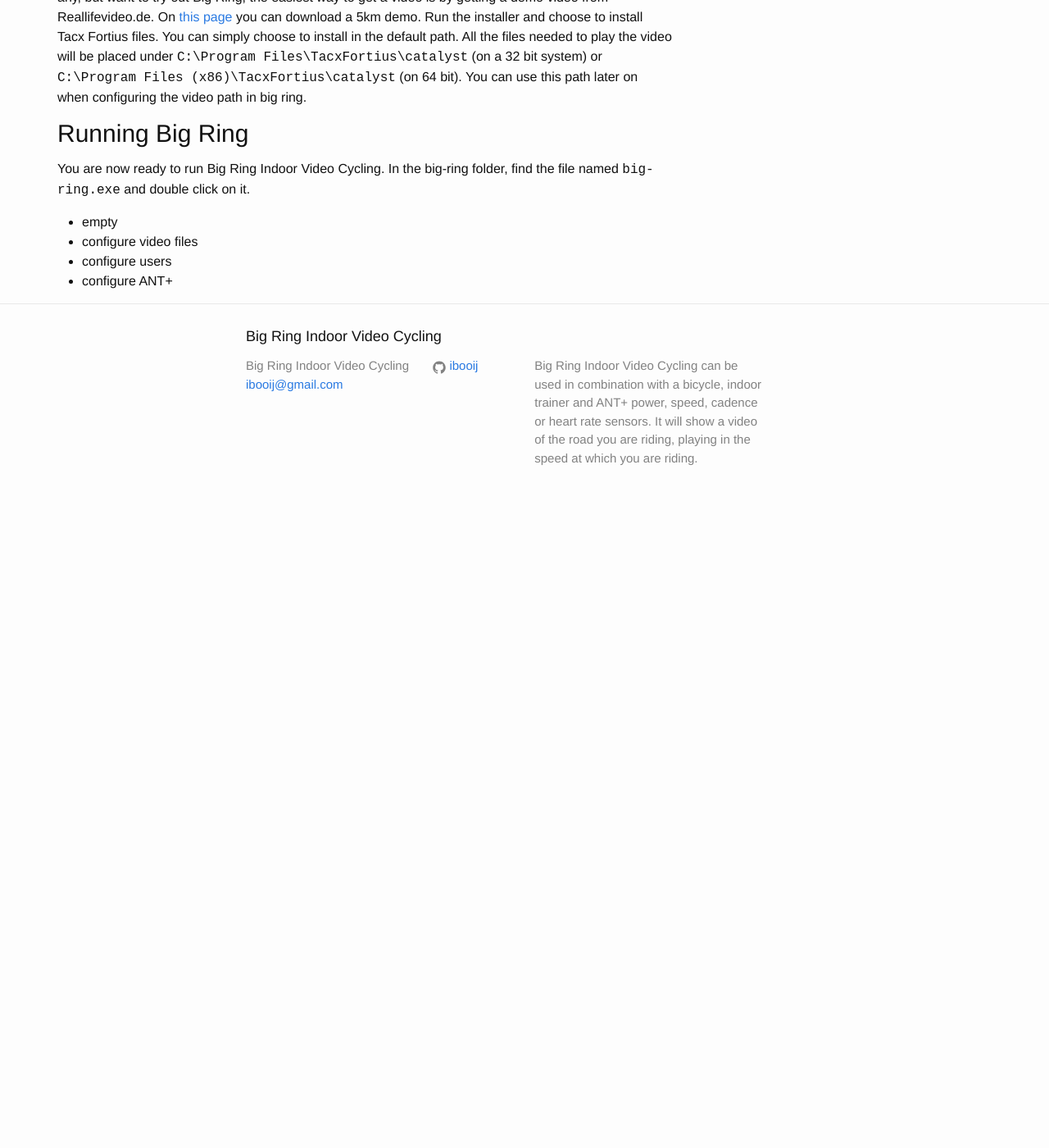
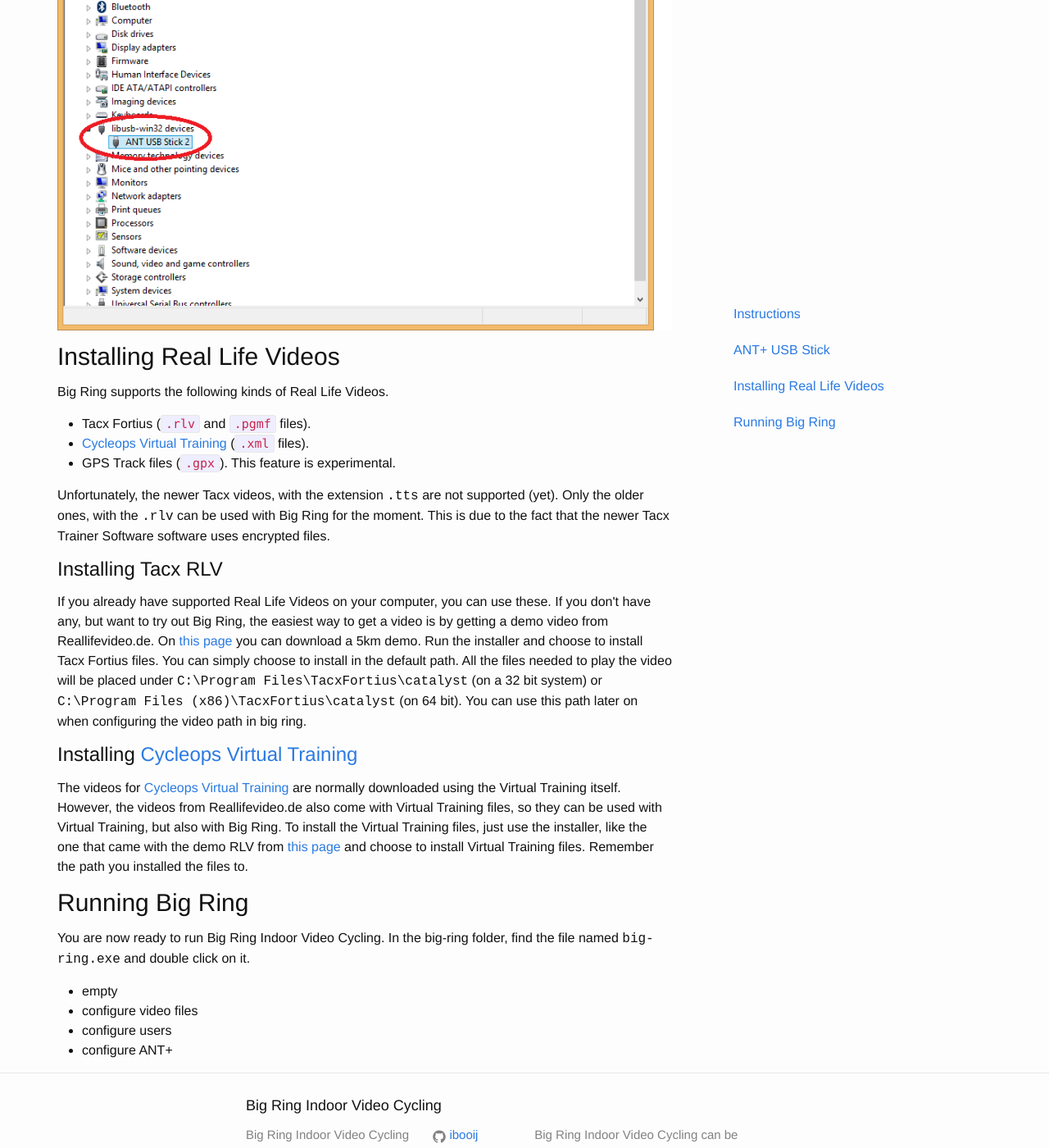
Before and after one commit to rsippl/big-ring, a Jekyll site: the page built from instructions.html, in a window 1280 px wide and 1400 px high, scrolled down 1068 px. Shown: the whole window at 82% size. Built offline with Jekyll 4.4.1, drawn with Linux system fonts in a browser that asks for light colours; nearby versions of some CDN libraries; before the commit the page ends 1698 px from its top, so only the background shows below that; some of the changed text lies outside the part shown.

Commit message:
Updated instructions. Still needs information on running Big Ring

```diff
--- a/instructions.html
+++ b/instructions.html
@@ -32,7 +32,7 @@
     you downloaded. Right-click on the zip-file and choose "Extract files". The
     resulting folder will contain all files needed for running Big Ring.</p>
 
-    <h2>ANT+ USB Stick on Windows</h2>
+    <h2 id="antusb">ANT+ USB Stick on Windows</h2>
 
     <p>To use Big Ring with ANT+ sensors, you will need to use an ANT+ USB stick
     (e.g. <a href="http://www.thisisant.com/developer/components/antusb2">this one</a>.).
@@ -48,11 +48,28 @@
     will start to download and install the driver for your device. Wait for this
     to complete before continuing.</p>
 
-    <h2>Installing Real Life Videos</h2>
+    <p>When opening <tt>Control&nbsp;Panel&nbsp;->&nbsp;Device&nbsp;Manager</tt>
+        you will see the device listed.
+        <img src="assets/images/device_manager.png" alt="Device Manager" class="img-responsive center-block" />
+    </p>
 
-    <p>Big Ring supports Tacx Real Life Videos. Unfortunately, the newer videos,
-        with the extension <tt>.tts</tt> are not supported (yet). Only the older
+    <h2 id="installvideos">Installing Real Life Videos</h2>
+
+    <p>Big Ring supports the following kinds of Real Life Videos.
+        <ul>
+            <li>Tacx Fortius (<code>.rlv</code> and <code>.pgmf</code> files).</li>
+            <li><a href="https://www.cycleops.com/virtualtraining/overview">Cycleops Virtual Training</a> (<code>.xml</code> files).</li>
+            <li>GPS Track files (<code>.gpx</code>). This feature is experimental.
+        </ul>
+
+        Unfortunately, the newer Tacx videos,  with the extension <tt>.tts</tt> are not supported (yet). Only the older
         ones, with the <tt>.rlv</tt> can be used with Big Ring for the moment.
+        This is due to the fact that the newer Tacx Trainer Software software uses
+        encrypted files.</p>
+
+    <h3>Installing Tacx RLV</h3>
+
+
     <p>If you already have supported Real Life Videos on your computer, you can
         use these. If you don't have any, but want to try out Big Ring, the easiest
         way to get a video is by getting a demo video from Reallifevideo.de. On
@@ -64,6 +81,15 @@
         <tt>C:\Program Files (x86)\TacxFortius\catalyst</tt> (on 64 bit). You can
         use this path later on when configuring the video path in big ring.
     </p>
+
+    <h3>Installing <a href="https://www.cycleops.com/virtualtraining/overview">Cycleops Virtual Training</a></h3>
+
+    The videos for <a href="https://www.cycleops.com/virtualtraining/overview">Cycleops Virtual Training</a> are normally
+    downloaded using the Virtual Training itself. However, the videos from Reallifevideo.de
+    also come with Virtual Training files, so they can be used with Virtual Training, but also
+    with Big Ring. To install the Virtual Training files, just use the installer, like
+    the one that came with the demo RLV from <a href="https://www.reallifevideo.de/rlv.php?rlv=galibier&lang=en">this page</a>
+    and choose to install Virtual Training files. Remember the path you installed the files to.</p>
 
     <h2>Running Big Ring</h2>
 
@@ -79,4 +105,12 @@
 </div>
 
 <div class="col-md-4" role="complementary">
+    <nav class="bs-sidebar affix">
+        <ul class="nav bs-sidenav">
+          <li class="active"><a href="#">Instructions</a></li>
+          <li><a href="#antusb">ANT+ USB Stick</a></li>
+          <li><a href="#installvideos">Installing Real Life Videos</a></li>
+          <li><a href="#running">Running Big Ring</a></li>
+        </ul>
+    </nav>
 </div>
```
